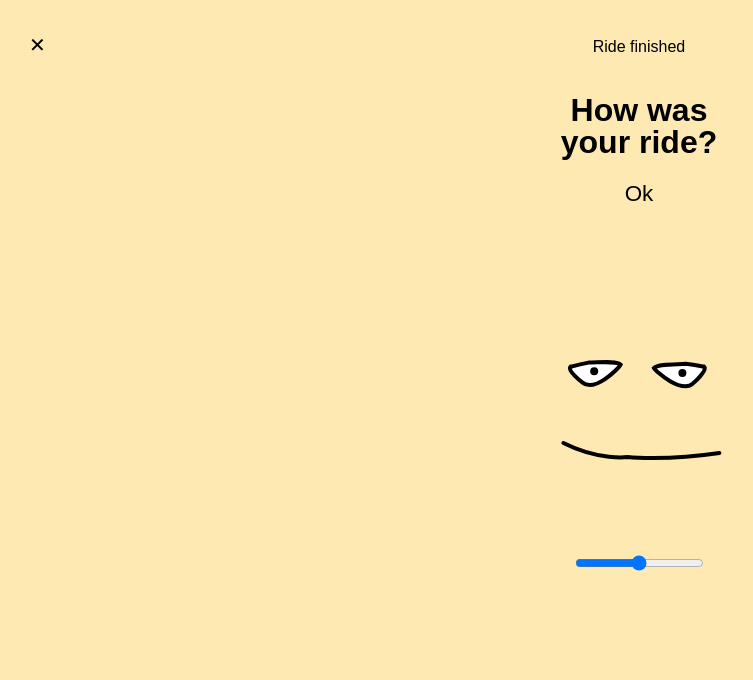
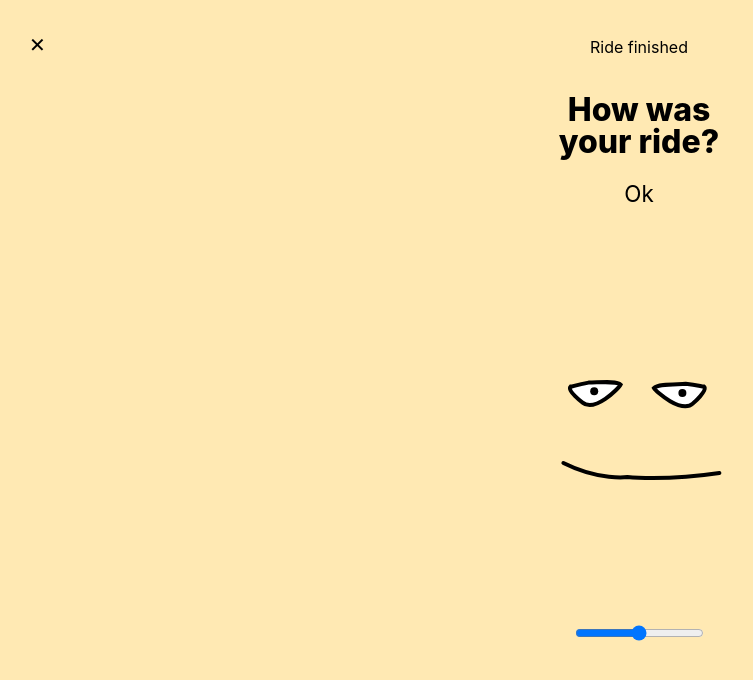
Before and after one commit to shwilliam/rate-it-web, a React (Vite) app: page / in a window 1280 px wide. Shown: the top 680 px of the page, without its empty margins (1-754 px from the left). Built offline with nearby package versions, Linux system fonts and the light colour scheme.

Commit message:
glance at input

```diff
--- a/src/components/face.js
+++ b/src/components/face.js
@@ -68,8 +68,13 @@ export const Face = ({rating, onRatingChange}) => {
               strokeWidth="2"
               strokeLinecap="round"
             />
-            <circle className="face__pupil -left" cx="1" cy="1" r="2" />
-            <circle className="face__pupil -right" cx="1" cy="1" r="2" />
+            <g
+              className="face__pupil-group"
+              data-glance={rating > 15 ? true : ''}
+            >
+              <circle className="face__pupil -left" cx="1" cy="1" r="2" />
+              <circle className="face__pupil -right" cx="1" cy="1" r="2" />
+            </g>
           </g>
         </svg>
 
--- a/src/css/global.css
+++ b/src/css/global.css
@@ -1,18 +1,16 @@
-:root {
-  --color__bg: #fafafa;
-}
-
 html,
 body,
 #root {
-  font-family: sans-serif;
+  font-family: -apple-system, BlinkMacSystemFont, 'Segoe UI', Roboto, Oxygen,
+    Ubuntu, Cantarell, 'Open Sans', 'Helvetica Neue', sans-serif;
   font-size: 16px;
-  background-color: var(--color__bg);
+  background-color: #fafafa;
   height: 100%;
 }
 
 .layout {
   height: 100%;
+  min-height: 530px;
   overflow: hidden;
 }
 
@@ -82,6 +80,8 @@ body,
   flex-basis: 100%;
   width: 180px;
   height: 180px;
+  margin-top: 90px;
+  margin-bottom: 50px;
 }
 
 .face__eye {
@@ -111,15 +111,37 @@ body,
   transform: translateX(73%) translateY(20%);
 }
 
+[data-glance]:not([data-glance='']).face__pupil-group {
+  animation-name: glance;
+  animation-duration: 3500ms !important;
+  animation-timing-function: cubic-bezier(0.36, 0.07, 0.19, 0.97) both;
+  animation-iteration-count: infinite !important;
+  transform-origin: 50% 50%;
+}
+
+@keyframes glance {
+  0% {
+    transform: translateY(0);
+  }
+  50% {
+    transform: translateY(0);
+  }
+  55% {
+    transform: translateY(3px);
+  }
+  90% {
+    transform: translateY(3px);
+  }
+  95% {
+    transform: translateY(0);
+  }
+}
+
 .face__mouth {
   transform: translateY(60%) translateX(8%);
 }
 
-.rating-input {
-  margin-top: 40px;
-}
-
-[data-vibrate]:not([data-vibrate='']).face__group {
+[data-vibrate='AGGRESSIVE'].face__group {
   transform: rotate(0);
   animation-name: vibrate;
   animation-duration: 450ms !important;
@@ -150,3 +172,7 @@ body,
     transform: rotate(-2deg);
   }
 }
+
+.rating-input {
+  margin-top: 40px;
+}
```
